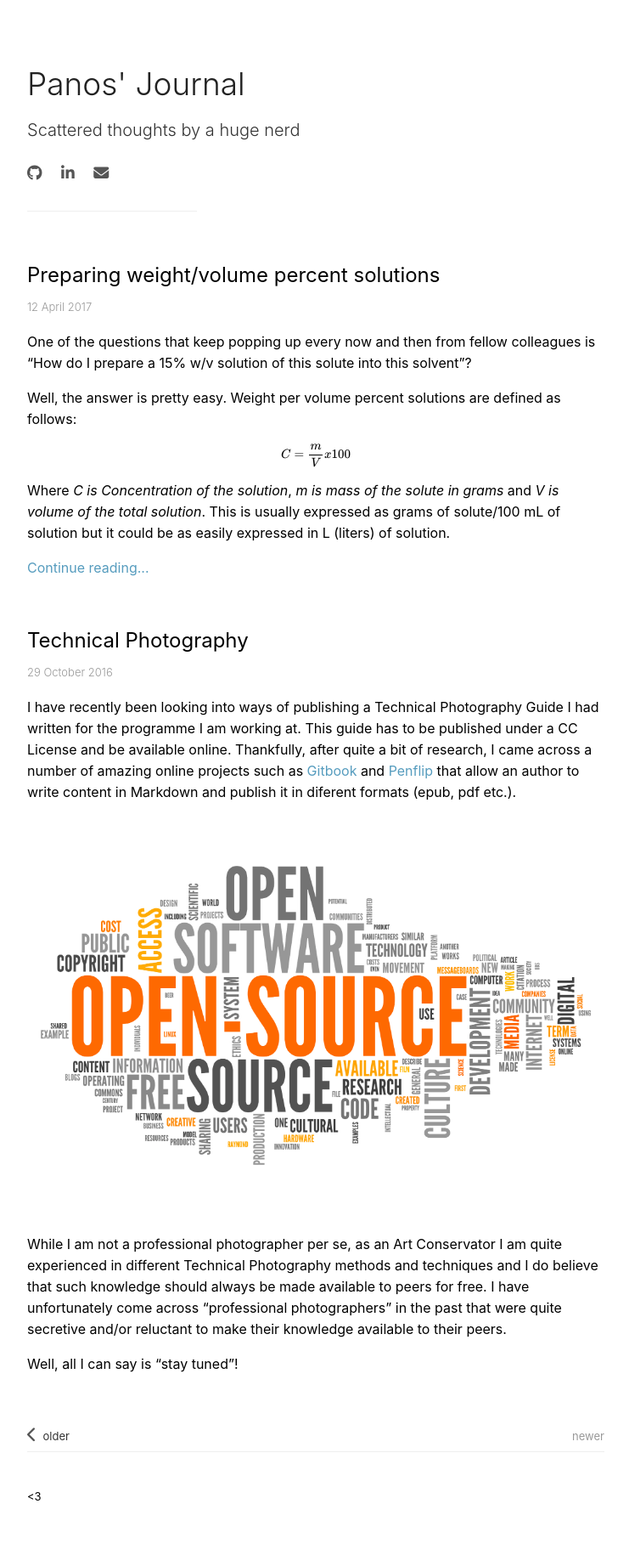
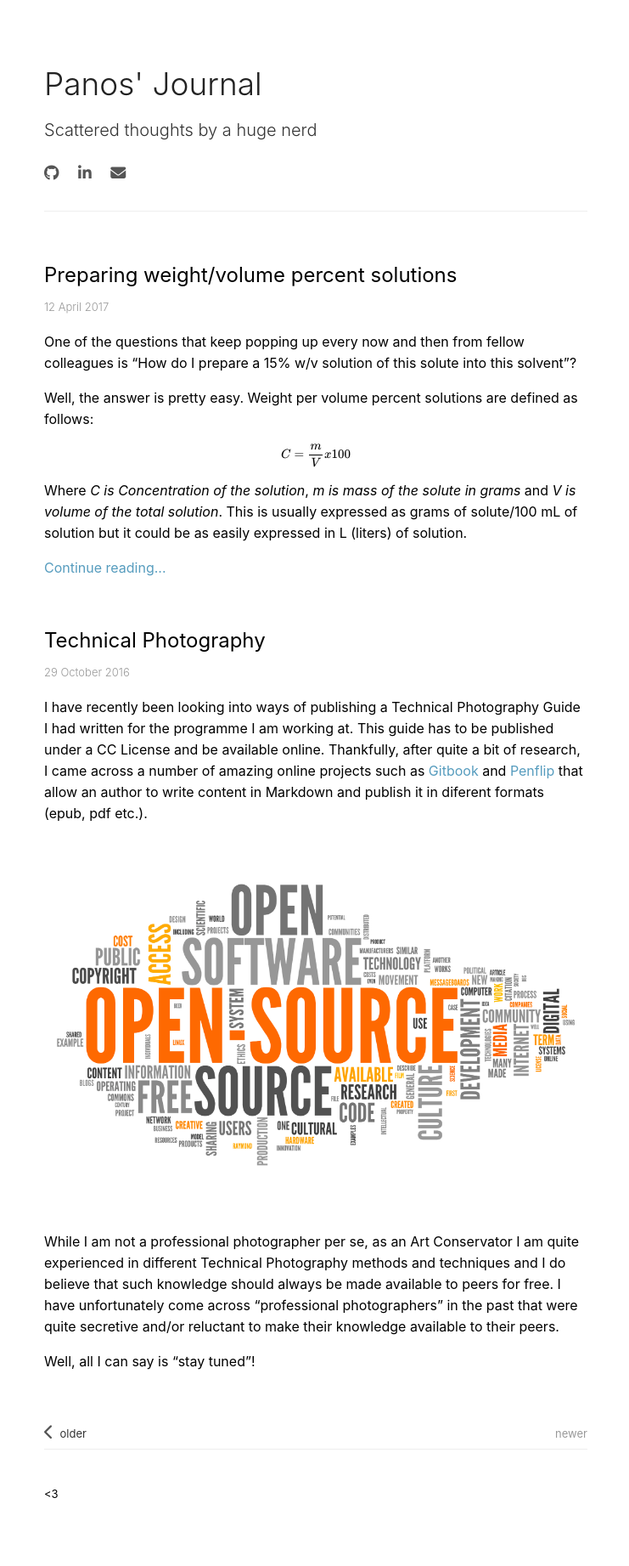
Before and after one commit to pgalatis/pgalatis.github.io, a Jekyll site: the page built from index.html, in a window 1280 px wide. Shown: the whole page at 85% size, without its empty margins (268-1009 px from the left). Built offline with Jekyll 4.4.1, drawn with Linux system fonts in a browser that asks for light colours; nearby versions of some CDN libraries; formulas are drawn with MathJax 3; the list of posts is cut into pages by our own code.

Commit message:
Update style.css

```diff
--- a/css/style.css
+++ b/css/style.css
@@ -11,7 +11,7 @@ body.fade-out {
 }
 
 header.top {
-    max-width: 70%;
+    /*max-width: 70%;*/
 }
 
 p.lead {
@@ -34,7 +34,7 @@ a:hover .fa {
 }
 
 .wrapper {
-	max-width: 680px;
+	max-width: 640px;
 	line-height: 25px;
 	margin: 0 auto;
 }
@@ -114,7 +114,7 @@ p.timestamp {
 header.top:after {
     display: block;
     content: "";
-    width: 200px;
+    max-width: 640px;
     height: 1px;
     margin: 2rem 0;
     background-color: #eee;
```
